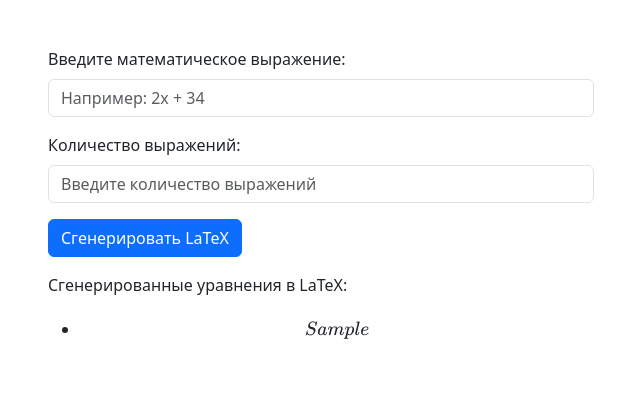
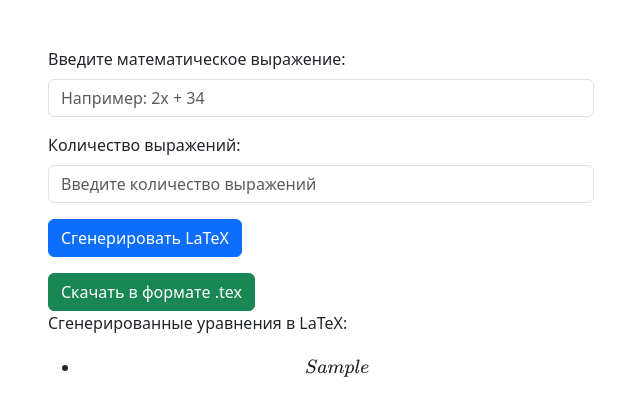
Before and after one commit to sariya23/generate_math_problems, a Flask app: template templates/higher_math/integrals.html in a window 1280 px wide. Shown: the part 252-668 px from the top of the page, without its empty margins (319-959 px from the left). Run offline with Flask 3, Linux system fonts and the light colour scheme; the template is opened without the code that fills it: most values are stand-ins (such as "Sample title", 1, 10 or a date in 2020); some libraries are stand-ins or nearby versions.

Commit message:
Add download integrals in tex

```diff
--- a/app.py
+++ b/app.py
@@ -1,4 +1,4 @@
-from flask import Flask, request
+from flask import Flask, request, send_file
 from flask import render_template
 from sympy import sympify, latex
 
@@ -48,6 +48,22 @@ def generate_integrals():
         return render_template('higher_math/integrals.html', latex_equations=None, error=str(e))
 
 
+@app.route('/download_tex', methods=['POST'])
+def download_tex():
+    try:
+        latex_integrals = request.form.getlist('latex_integrals')
+
+        tex_content = ""
+        for integral in latex_integrals:
+            tex_content += f"\\[ \\int{integral} \\,dx \\]\n"
+
+        with open('integrals.tex', 'w') as file:
+            file.write(tex_content)
+
+        return send_file('integrals.tex', as_attachment=True, download_name='integrals.tex')
+    except Exception as e:
+        return str(e)
+
 @app.route('/higher_math/derivatives')
 def derivatives():
     return render_template('in_dev.html', page_name='Производные')
--- a/templates/higher_math/integrals.html
+++ b/templates/higher_math/integrals.html
@@ -3,7 +3,8 @@
 <div class="container mt-5">
     <div class="text-center">
         <h1 class="display-4">Генерация LaTeX</h1>
-        <p class="lead">Введите математическое выражение и количество выражений, которые нужно сгенерировать, затем нажмите "Сгенерировать"</p>
+        <p class="lead">Введите математическое выражение и количество выражений, которые нужно сгенерировать, затем
+            нажмите "Сгенерировать"</p>
     </div>
 
     <div class="row mt-5">
@@ -11,16 +12,22 @@
             <form id="dataForm" method="POST" action="/generate_integrals">
                 <div class="mb-3">
                     <label for="dataInput" class="form-label">Введите математическое выражение:</label>
-                    <input type="text" class="form-control" name="data" id="dataInput" placeholder="Например: 2x + 34" required>
+                    <input type="text" class="form-control" name="data" id="dataInput" placeholder="Например: 2x + 34"
+                           required>
                 </div>
                 <div class="mb-3">
                     <label for="numExpressions" class="form-label">Количество выражений:</label>
-                    <input type="number" class="form-control" name="numExpressions" id="numExpressions" placeholder="Введите количество выражений" required>
+                    <input type="number" class="form-control" name="numExpressions" id="numExpressions"
+                           placeholder="Введите количество выражений" required>
                 </div>
                 <button type="submit" class="btn btn-primary">Сгенерировать LaTeX</button>
             </form>
             <div id="result" class="mt-3">
                 {% if latex_equations %}
+                <form id="downloadForm" method="POST" action="/download_tex">
+                    <input type="hidden" name="latex_integrals" value="{{ latex_integrals|join('|') }}">
+                    <button type="submit" class="btn btn-success">Скачать в формате .tex</button>
+                </form>
                 <p>Сгенерированные уравнения в LaTeX:</p>
                 <ul>
                     {% for latex_equation in latex_equations %}
```
Lines whose indentation alone changed are shown as unchanged.
